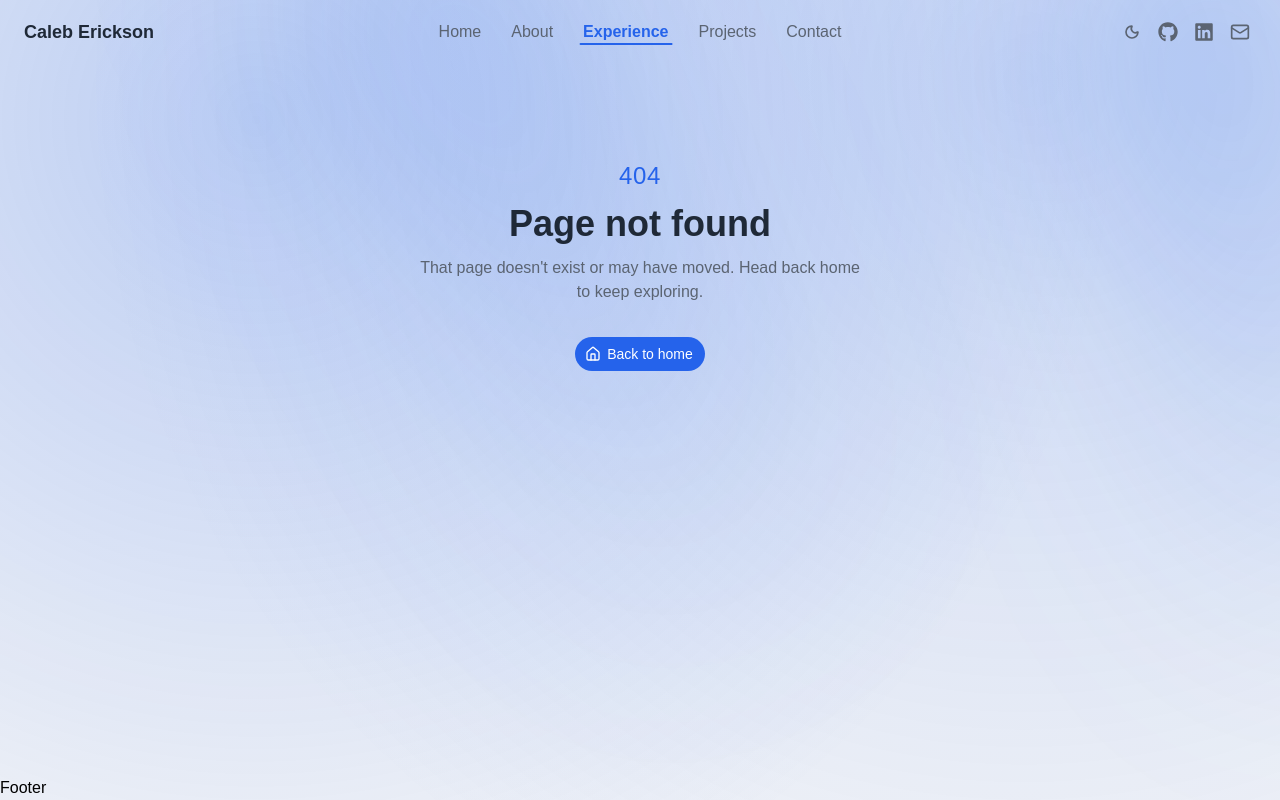
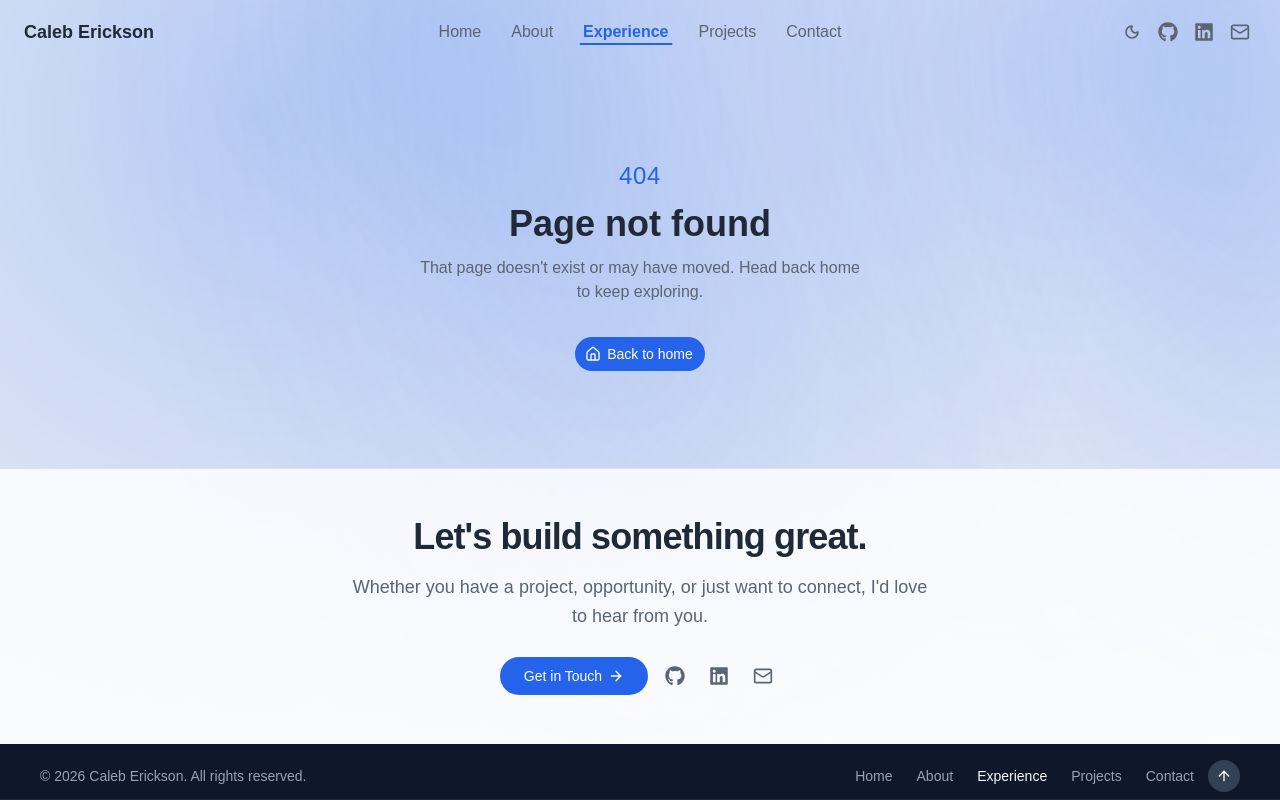
Before and after one commit to CalebErickson21/Portfolio, a React (Vite) app in the folder frontend/: page /experience in a window 1280 px wide. Before the commit this address had no page. Built offline with nearby package versions, Linux system fonts and the light colour scheme.

Commit message:
Footer component and links moved to separate file for single source of truth

```diff
--- /dev/null
+++ b/frontend/src/components/Footer.tsx
@@ -0,0 +1,96 @@
+import { Link, NavLink } from "react-router";
+import { ArrowRight, ArrowUp } from "lucide-react";
+
+import { buttonVariants } from "@/components/ui/button";
+import { cn } from "@/lib/utils";
+import { navigation, socialLinks } from "@/utils/links";
+
+function scrollToTop() {
+	document.getElementById("outlet-container")?.scrollTo({ top: 0, behavior: "smooth" });
+}
+
+export function Footer() {
+	const year = new Date().getFullYear();
+
+	return (
+		<footer className="relative z-10 w-full">
+			{/* CTA section */}
+			<div className="border-t border-text-secondary/15 bg-surface/80 px-6 py-10 text-center backdrop-blur-sm sm:px-10 sm:py-12">
+				<h2 className="text-3xl font-semibold tracking-tight text-text-primary sm:text-4xl">
+					Let&apos;s build something great.
+				</h2>
+				<p className="mx-auto mt-4 max-w-xl text-base leading-relaxed text-text-secondary sm:text-lg">
+					Whether you have a project, opportunity, or just want to connect, I&apos;d love
+					to hear from you.
+				</p>
+
+				<div className="mt-6 flex flex-wrap items-center justify-center gap-2">
+					<Link
+						to="/contact"
+						className={cn(
+							buttonVariants({ variant: "default", size: "lg" }),
+							"bg-brand-accent px-6 text-brand-accent-foreground hover:bg-brand-accent/80",
+						)}
+					>
+						Get in Touch
+						<ArrowRight className="size-4" />
+					</Link>
+
+					{socialLinks.map(({ label, href, icon: Icon }) => (
+						<a
+							key={label}
+							href={href}
+							target={href.startsWith("mailto:") ? undefined : "_blank"}
+							rel={href.startsWith("mailto:") ? undefined : "noopener noreferrer"}
+							aria-label={label}
+							className={cn(
+								buttonVariants({ variant: "ghost", size: "icon" }),
+								"text-text-secondary transition-colors hover:text-text-primary",
+							)}
+						>
+							<Icon className="size-5" />
+						</a>
+					))}
+				</div>
+			</div>
+
+			{/* Bottom bar */}
+			<div className="bg-footer px-6 py-4 text-sm text-footer-muted sm:px-10">
+				<div className="relative flex items-center justify-center md:justify-between">
+					<p className="text-center">
+						© {year} Caleb Erickson. All rights reserved.
+					</p>
+
+					<div className="absolute right-0 flex items-center gap-1 md:static">
+						<nav className="hidden items-center gap-1 md:flex">
+							{navigation.map((item) => (
+								<NavLink
+									key={item.dest}
+									to={item.dest}
+									end={item.end}
+									className={({ isActive }) =>
+										cn(
+											"rounded-md px-2.5 py-1 transition-colors hover:text-footer-foreground",
+											isActive ? "text-footer-foreground" : "text-footer-muted",
+										)
+									}
+								>
+									{item.label}
+								</NavLink>
+							))}
+						</nav>
+
+						<button
+							type="button"
+							onClick={scrollToTop}
+							aria-label="Back to top"
+							className="flex size-8 items-center justify-center rounded-full bg-footer-elevated text-footer-foreground transition-colors hover:bg-footer-elevated/80"
+						>
+							<ArrowUp className="size-4" />
+						</button>
+					</div>
+				</div>
+			</div>
+		</footer>
+	);
+}
--- a/frontend/src/components/Navbar.tsx
+++ b/frontend/src/components/Navbar.tsx
@@ -1,6 +1,5 @@
 import { Link, NavLink } from "react-router";
-import { Mail, MenuIcon } from "lucide-react";
-import { FaGithub, FaLinkedin } from "react-icons/fa";
+import { MenuIcon } from "lucide-react";
 
 import { AnimatedThemeToggler } from "./ui/animated-theme-toggler";
 import { Button, buttonVariants } from "@/components/ui/button";
@@ -14,32 +13,7 @@ import {
 	SheetTrigger,
 } from "@/components/ui/sheet";
 import { cn } from "@/lib/utils";
-
-const navigation = [
-	{ label: "Home", dest: "/", end: true },
-	{ label: "About", dest: "/about" },
-	{ label: "Experience", dest: "/experience" },
-	{ label: "Projects", dest: "/projects" },
-	{ label: "Contact", dest: "/contact" },
-];
-
-const socialLinks = [
-	{
-		label: "GitHub",
-		href: "https://github.com/caleberickson21",
-		icon: FaGithub,
-	},
-	{
-		label: "LinkedIn",
-		href: "https://www.linkedin.com/in/-caleb-erickson",
-		icon: FaLinkedin,
-	},
-	{
-		label: "Email",
-		href: "mailto:caleberickson01@gmail.com",
-		icon: Mail,
-	},
-] as const;
+import { navigation, socialLinks } from "@/utils/links";
 
 const iconButtonClass =
 	"text-text-secondary transition-colors hover:text-text-primary cursor-pointer";
--- a/frontend/src/index.css
+++ b/frontend/src/index.css
@@ -7,26 +7,41 @@
 
 :root {
 	--brand-accent: #2563eb;
+	--brand-accent-foreground: #ffffff;
 	--background: #f4f5f7;
 	--surface: #ffffff;
 	--text-primary: #1f2937;
 	--text-secondary: #5b6472;
+	--footer: #0f172a;
+	--footer-foreground: #f8fafc;
+	--footer-muted: #94a3b8;
+	--footer-elevated: #334155;
 }
 
 .dark {
 	--brand-accent: #60a5fa;
+	--brand-accent-foreground: #111315;
 	--background: #111315;
 	--surface: #1b1e22;
 	--text-primary: #f3f4f6;
 	--text-secondary: #a9b0ba;
+	--footer: #0a0c0e;
+	--footer-foreground: #f8fafc;
+	--footer-muted: #94a3b8;
+	--footer-elevated: #3f4651;
 }
 
 @theme inline {
 	--color-brand-accent: var(--brand-accent);
+	--color-brand-accent-foreground: var(--brand-accent-foreground);
 	--color-background: var(--background);
 	--color-surface: var(--surface);
 	--color-text-primary: var(--text-primary);
 	--color-text-secondary: var(--text-secondary);
+	--color-footer: var(--footer);
+	--color-footer-foreground: var(--footer-foreground);
+	--color-footer-muted: var(--footer-muted);
+	--color-footer-elevated: var(--footer-elevated);
 
 	--color-foreground: var(--foreground);
 	--color-card: var(--card);
--- a/frontend/src/pages/Home.tsx
+++ b/frontend/src/pages/Home.tsx
@@ -22,7 +22,7 @@ export const Home = () => {
 	return (
 		<div className="flex min-h-full flex-col">
 			{/* Landing hero */}
-			<section className="flex min-h-[calc(100dvh-7rem)] flex-1 flex-col-reverse md:flex-row">
+			<section className="flex min-h-[calc(100dvh-4.5rem)] flex-1 flex-col-reverse md:flex-row">
 				{/* Left side */}
 				<div className="flex flex-1 flex-col items-center justify-center px-6 py-10 text-center sm:px-10 md:items-start md:text-left lg:px-16 xl:px-24">
 					<p className="text-xl font-medium tracking-wide text-brand-accent">
--- a/frontend/src/pages/Layout.tsx
+++ b/frontend/src/pages/Layout.tsx
@@ -1,5 +1,6 @@
 import { Outlet } from "react-router";
 
+import { Footer } from "@/components/Footer";
 import { LightRays } from "@/components/ui/light-rays";
 import { Navbar } from "@/components/Navbar";
 
@@ -29,12 +30,8 @@ export const Layout = () => {
 				className="relative z-10 min-h-0 flex-1 scroll-fade overflow-y-auto bg-transparent transition-all"
 			>
 				<Outlet />
+				<Footer />
 			</main>
-
-			{/* Footer */}
-			<div id="footer-container" className="relative z-10 w-full shrink-0">
-				Footer
-			</div>
 		</div>
 	);
 };
--- /dev/null
+++ b/frontend/src/utils/links.ts
@@ -0,0 +1,28 @@
+import { Mail } from "lucide-react";
+import { FaGithub, FaLinkedin } from "react-icons/fa";
+
+export const navigation = [
+	{ label: "Home", dest: "/", end: true },
+	{ label: "About", dest: "/about" },
+	{ label: "Experience", dest: "/experience" },
+	{ label: "Projects", dest: "/projects" },
+	{ label: "Contact", dest: "/contact" },
+];
+
+export const socialLinks = [
+	{
+		label: "GitHub",
+		href: "https://github.com/caleberickson21",
+		icon: FaGithub,
+	},
+	{
+		label: "LinkedIn",
+		href: "https://www.linkedin.com/in/-caleb-erickson",
+		icon: FaLinkedin,
+	},
+	{
+		label: "Email",
+		href: "mailto:caleberickson01@gmail.com",
+		icon: Mail,
+	},
+] as const;
```
